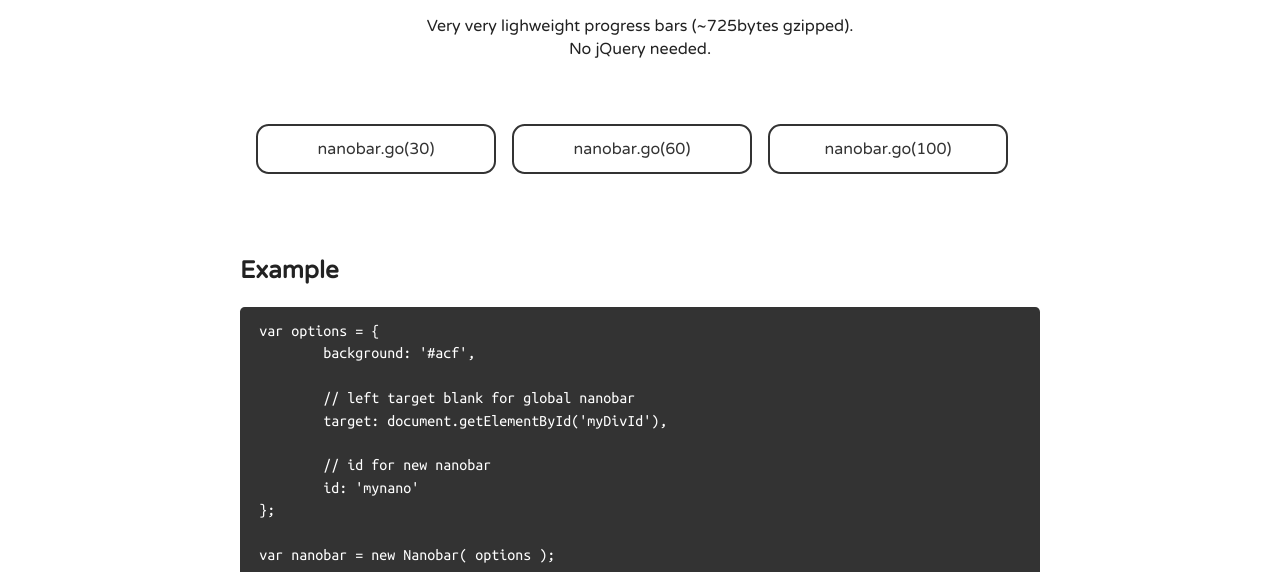
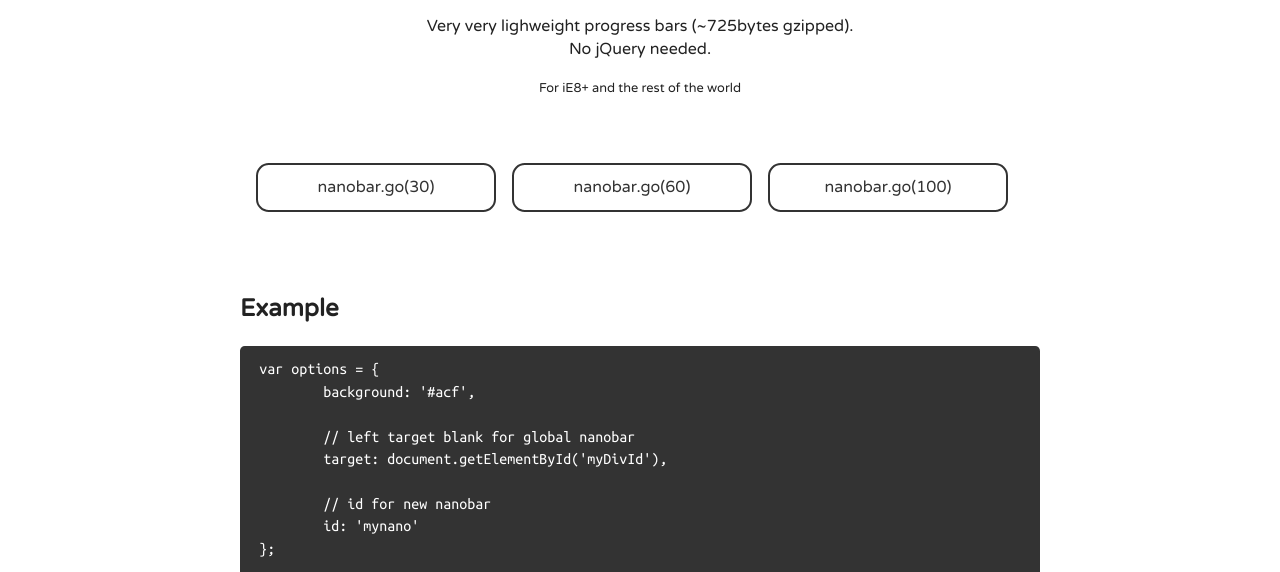
Before and after one commit to jacoborus/nanobar, a plain HTML site: page index.html in a window 1280 px wide. Shown: the part 228-800 px from the top of the page. Drawn offline with Linux system fonts and the light colour scheme.

Commit message:
Added compatibility

```diff
--- a/index.html
+++ b/index.html
@@ -23,6 +23,7 @@
 		<div class="container">
 			<h1 id="nanobar">nanobar.js</h1>
 			<p class="center">Very very lighweight progress bars (~725bytes gzipped).<br/>No jQuery needed.</p>
+			<p class="center"><small>For iE8+ and the rest of the world</small></p>
 
 			<div class="general-buttons">
 				<button class="doc_go" go="30">nanobar.go(30)</button>
```
Also changed, not shown: README.md.
